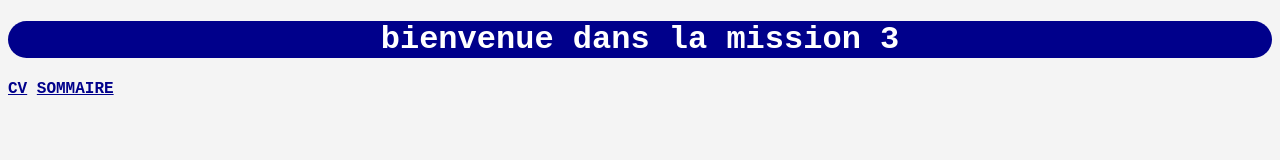
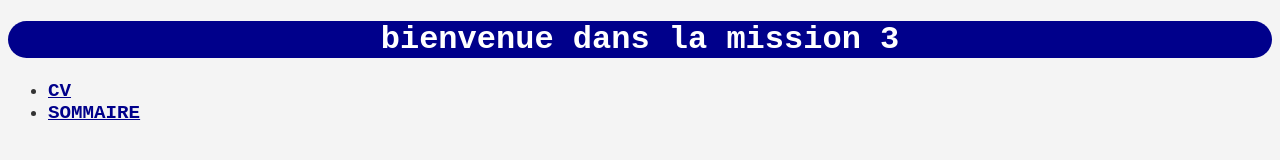
Before and after one commit to abdelhalimabbassi/abdelhalimabbassi1234, a plain HTML site: page mission4/index.html in a window 1280 px wide. Drawn offline with Linux system fonts and the light colour scheme.

Commit message:
Update index.html

```diff
--- a/mission4/index.html
+++ b/mission4/index.html
@@ -3,12 +3,14 @@
 <head>
     <meta charset="UTF-8">
     <meta name="viewport" content="width=device-width, initial-scale=1.0">
-    <link rel="stylesheet" href="/mission3/style2.css">
+    <link rel="stylesheet" href="../mission3/style2.css">
     <title>Document</title>
 </head>
 <body>
     <h1>bienvenue dans la mission 3</h1>
-    <a href="cv.html">CV</a>
-    <a href="../index.html">SOMMAIRE</a>
+    <ul>
+        <li><a href="cv.html">CV</a></li>
+        <li><a href="../index.html">SOMMAIRE</a></li>
+    </ul>
 </body>
 </html>
```
